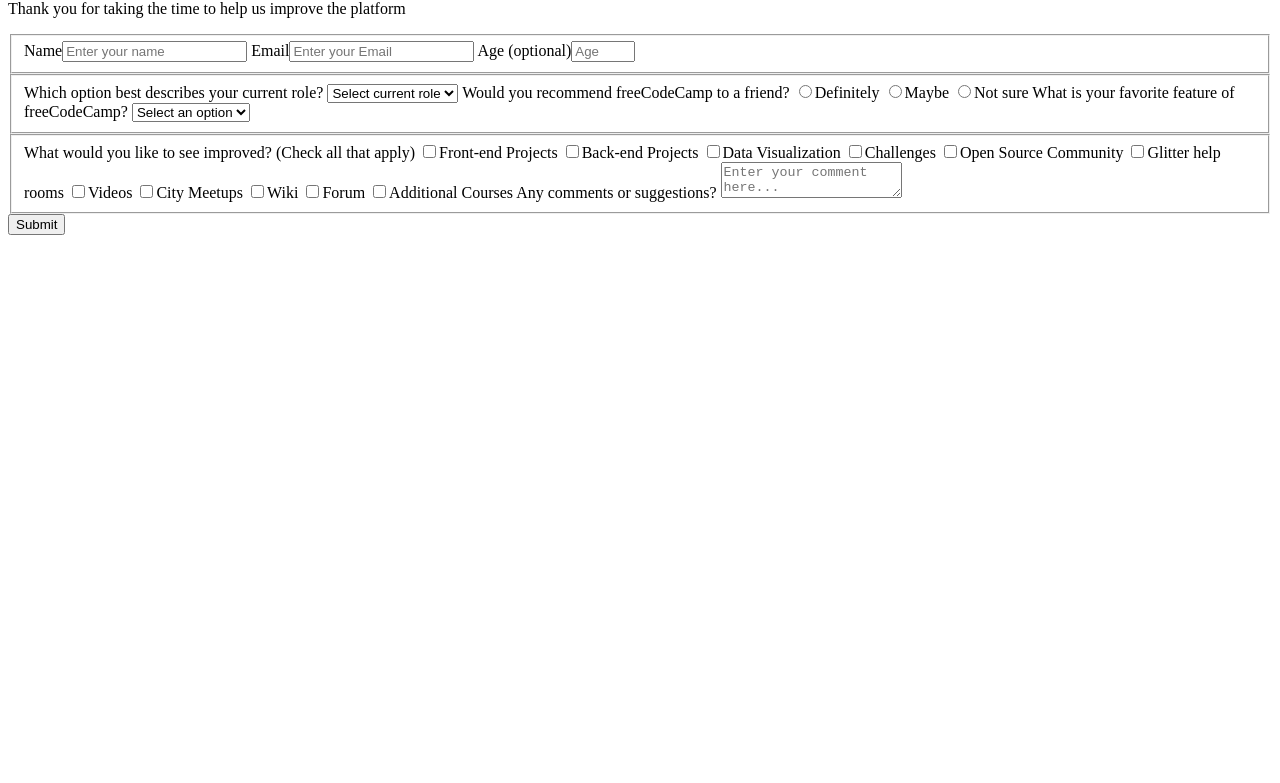
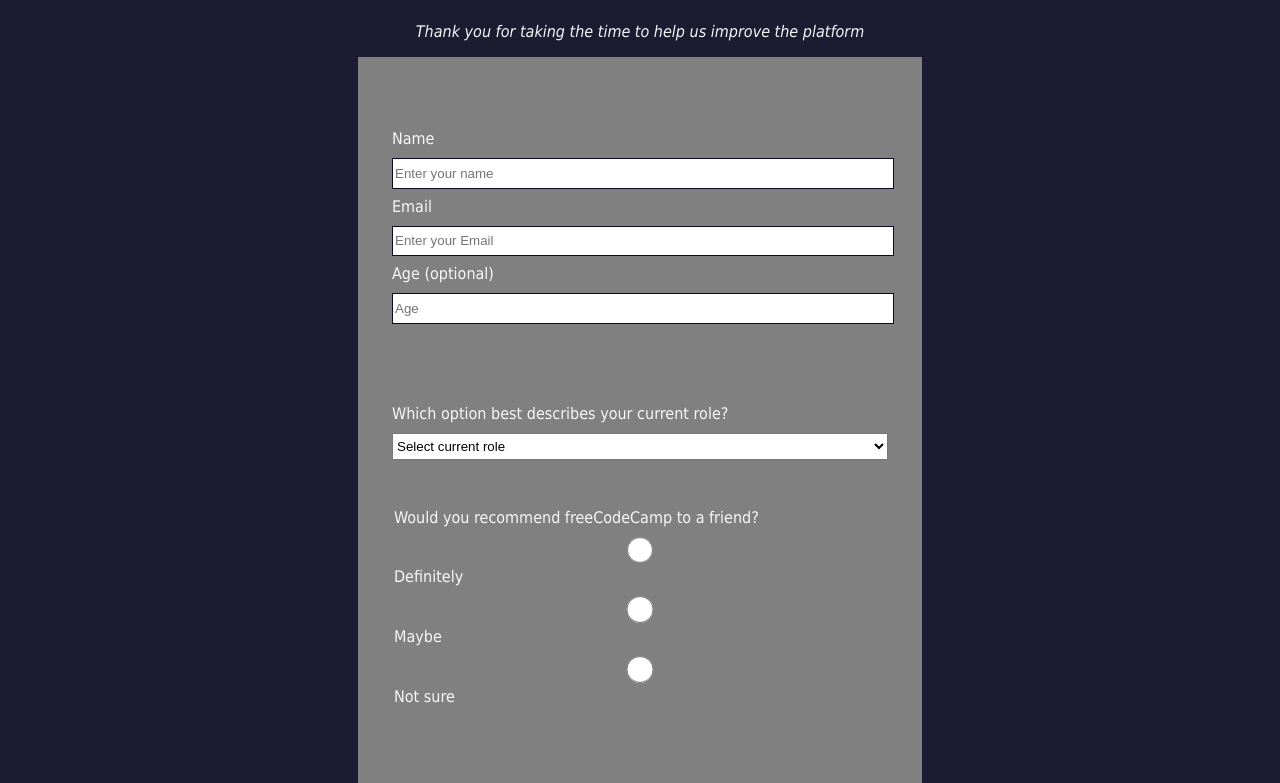
Before and after one commit to Zacharyjpeter/FCC-SurveyForm, a plain HTML site: page index.html in a window 1280 px wide. Shown: the part 80-863 px from the top of the page. Before the commit the page ends 800 px from the top, so only its background shows below. Drawn offline with Linux system fonts and the light colour scheme.

Commit message:
add baseline styling and tweaked html

```diff
--- a/index.html
+++ b/index.html
@@ -9,19 +9,13 @@
   <main>
     <body>
       <h1 id="title">freeCodeCamp Survey Form</h1>
-      <p id="description">Thank you for taking the time to help us improve the platform</p>
+      <p id="description"><em>Thank you for taking the time to help us improve the platform</em></p>
       <form id="survey-form" class="formbox">
-
-
       <fieldset>
         <label id="name-label" for="name">Name<input id="name" type="text" placeholder="Enter your name" required></label>
-
         <label id="email-label" for="email">Email<input id="email" type="email" placeholder="Enter your Email" required></label>
-
         <label id="number-label" for="number">Age (optional)<input id="number" type="number" placeholder="Age" min="13" max="120"></label>
       </fieldset>
-
-
       <fieldset>
         <label>Which option best describes your current role?
           <select>
@@ -33,11 +27,14 @@
             <option value="5">Other</option>
           </select>
         </label>
+        <fieldset>
         <label>Would you recommend freeCodeCamp to a friend?
           <input name="recommendation" value="1" type="radio">Definitely</input>
           <input name="recommendation" value="2" type="radio">Maybe</input>
           <input name="recommendation" value="3" type="radio">Not sure</input>
         </label>
+        </fieldset>
+        <fieldset>
         <label>What is your favorite feature of freeCodeCamp?
           <select id="dropdown">
             <option value="">Select an option</option>
@@ -62,10 +59,10 @@
           <input value="10" type="checkbox">Forum</input>
           <input value="11" type="checkbox">Additional Courses</input>
         </label>
+        </fieldset>
         <label>Any comments or suggestions?
         <textarea placeholder="Enter your comment here..."></textarea>
         </label>
-      </fieldset>
       <input id="submit" type="submit">
       </form>
     </body>
--- a/styles.css
+++ b/styles.css
@@ -0,0 +1,67 @@
+body {
+    width: 100%;
+    height: 100vh;
+    margin: 0;
+    background-color: #1b1b32;
+    color: #f5f6f7;
+    font-family: Tahoma;
+    font-size: 16px;
+  }
+
+  h1, p {
+    margin: 1em auto;
+    text-align: center;
+  }
+
+  form {
+    width: 60vw;
+    max-width: 500px;
+    min-width: 300px;
+    margin: 1em auto;
+    background-color: gray;
+    padding: 2em;
+  }
+
+  fieldset {
+    border: none;
+    padding: 2rem 0;
+  }
+
+  label {
+    display: block;
+    margin: 0.5rem 0;
+  }
+
+  input,
+  textarea,
+  select {
+    margin: 10px 0 0 0;
+    width: 100%;
+    min-height: 2em;
+  }
+
+  input, textarea {
+    border: 1px solid #0a0a23;
+    color: #ffffff;
+  }
+
+  <--- This is class. What is it controlling? --->
+  .inline {
+    width: unset;
+    margin: 0 0.5em 0 0;
+    vertical-align: middle;
+  }
+
+  input[type="submit"] {
+    display: block;
+    border: none;
+    margin: 1em auto;
+    height: 2em;
+    font-size: 1.1rem;
+    background-color: green;
+    min-width: 300px;
+  }
+
+  a {
+    color: #dfdfe2;
+  }
```
